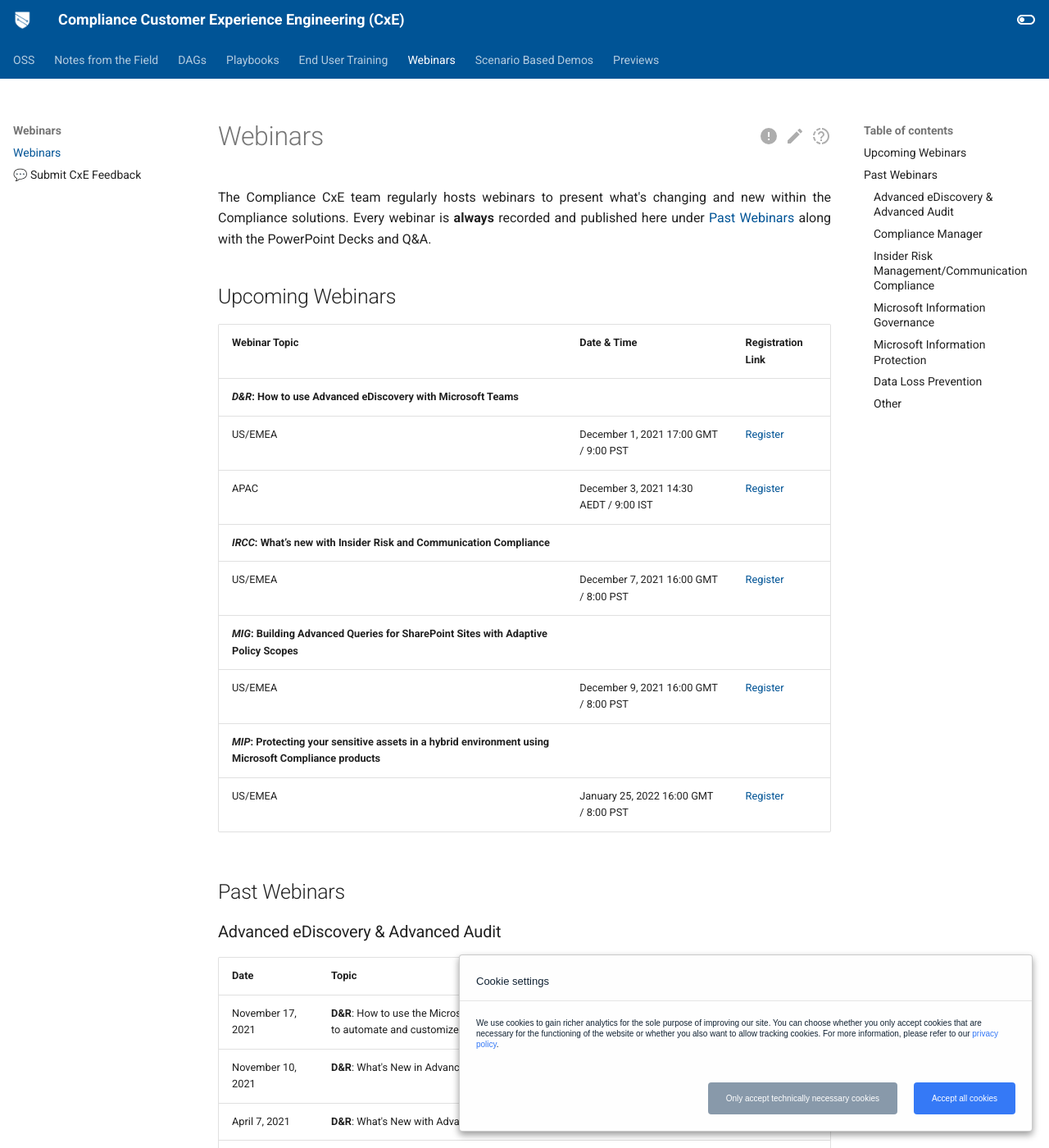
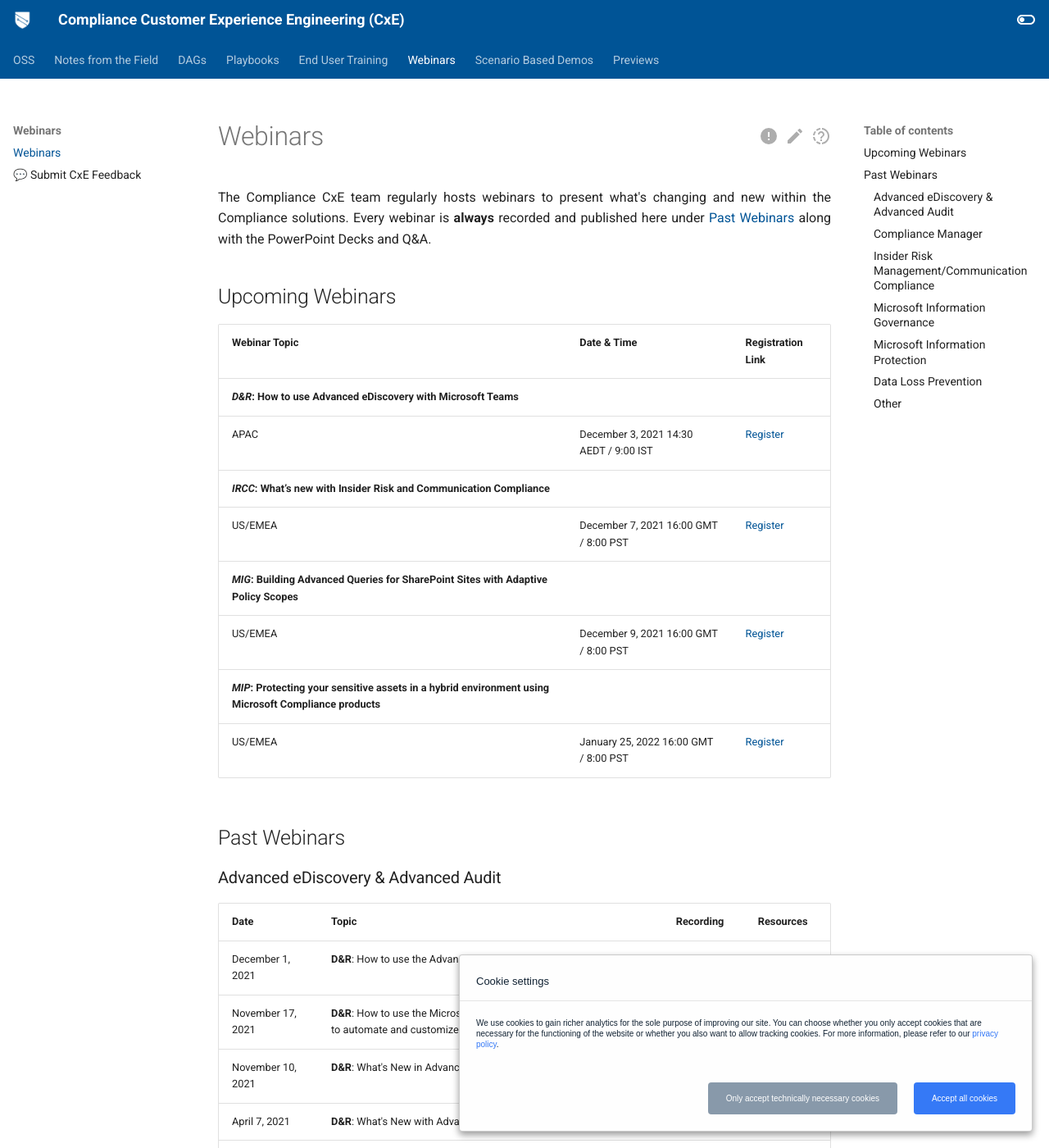
Before and after one commit to microsoft/ComplianceCxE, an MkDocs documentation site: the page built from docs/webinars.md, in a window 1280 px wide and 1400 px high. Shown: the whole window at 82% size. Built offline with MkDocs 1.6.1 and Material for MkDocs 9.7.7, drawn with Linux system fonts in a browser that asks for light colours; comment, search, counter and statistics services are not loaded.

Commit message:
Update webinars.md

```diff
--- a/docs/webinars.md
+++ b/docs/webinars.md
@@ -13,7 +13,6 @@
 | Webinar Topic | Date & Time | Registration Link |
 | --- | --- | --- |
 |***D&R*: How to use Advanced eDiscovery with Microsoft Teams** |  |
-| US/EMEA  | December 1, 2021    17:00 GMT / 9:00 PST | [Register](https://aka.ms/ediscoverywebinar) |
 | APAC  | December 3, 2021    14:30 AEDT / 9:00 IST | [Register](https://aka.ms/ediscoverywebinar) |
 |***IRCC*: What’s new with Insider Risk and Communication Compliance** |  |
 | US/EMEA  | December 7, 2021    16:00 GMT / 8:00 PST | [Register](https://mipc.eventbuilder.com/event/52884) |
@@ -28,6 +27,7 @@
 
 |Date|Topic|Recording|Resources|
 |---|---|---|---|
+|December 1, 2021|**D&R**: How to use the Advanced eDiscovery with Microsoft Teams |[Video](https://mipc.eventbuilder.com/event/51037)|Coming soon|
 |November 17, 2021|**D&R**: How to use the Microsoft Graph API for Advanced eDiscovery to automate and customize your eDiscovery workflows |[Video](https://mipc.eventbuilder.com/event/51036)|[Deck](../resources/files/Graph API for AeD.pdf)|
 |November 10, 2021|**D&R**: What's New in Advanced eDiscovery |[Video](https://mipc.eventbuilder.com/event/51035)|Coming Soon|
 |April 7, 2021|**D&R**: What's New with Advanced eDiscovery Spring 2021|[YouTube](https://www.youtube.com/watch?v=d1v059DVKK0)|[Deck/FAQ](https://techcommunity.microsoft.com/t5/security-compliance-identity/what-s-new-with-advanced-ediscovery-spring-2021/ba-p/2299661)|
```
